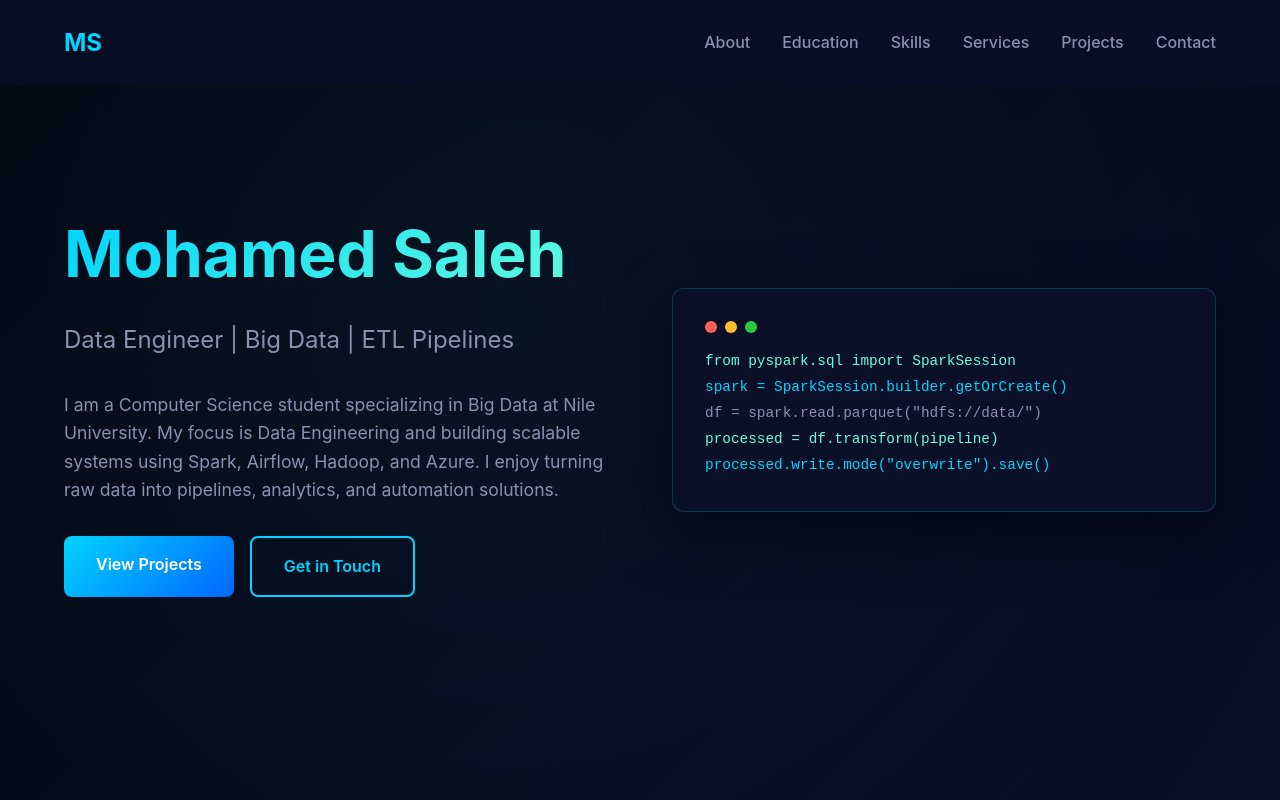
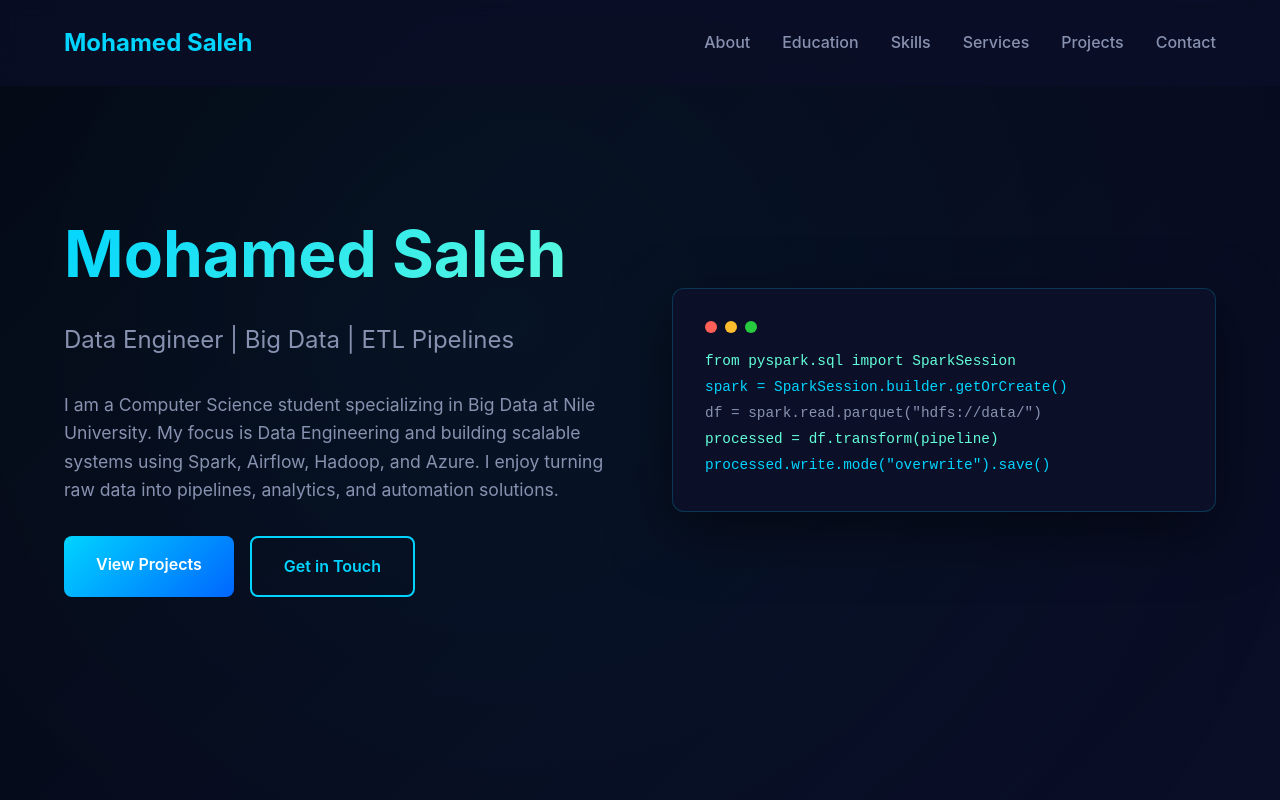
Before and after one commit to MohamedMSaleh/Mohamed-Saleh-Portfolio, a plain HTML site: page index.html in a window 1280 px wide. Shown: the top 800 px of the page. Drawn offline with Linux system fonts and the light colour scheme.

Commit message:
Update index.html

```diff
--- a/index.html
+++ b/index.html
@@ -661,7 +661,7 @@
 
     <nav id="navbar">
         <div class="container">
-            <a href="#" class="logo">MS</a>
+            <a href="#" class="logo">Mohamed Saleh</a>
             <ul class="nav-links">
                 <li><a href="#about">About</a></li>
                 <li><a href="#education">Education</a></li>
```
